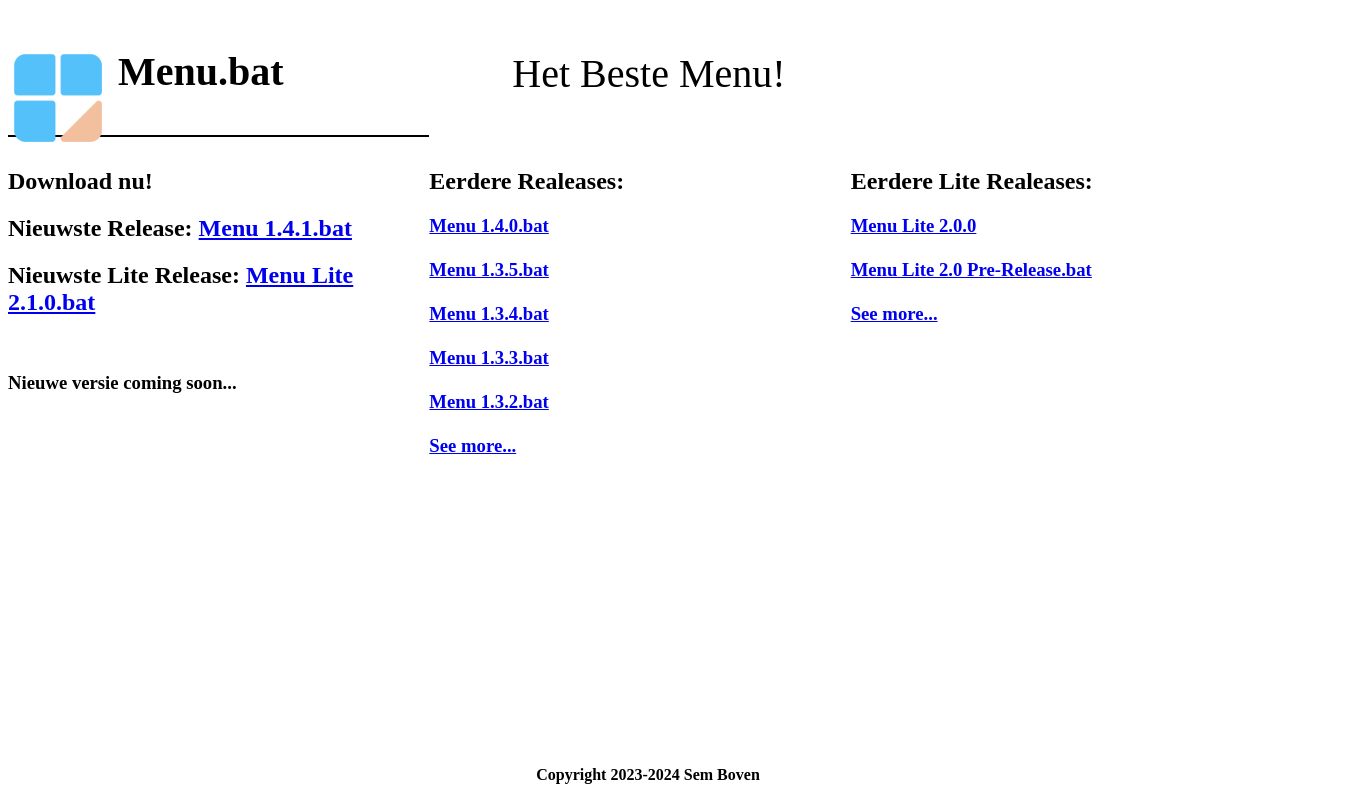
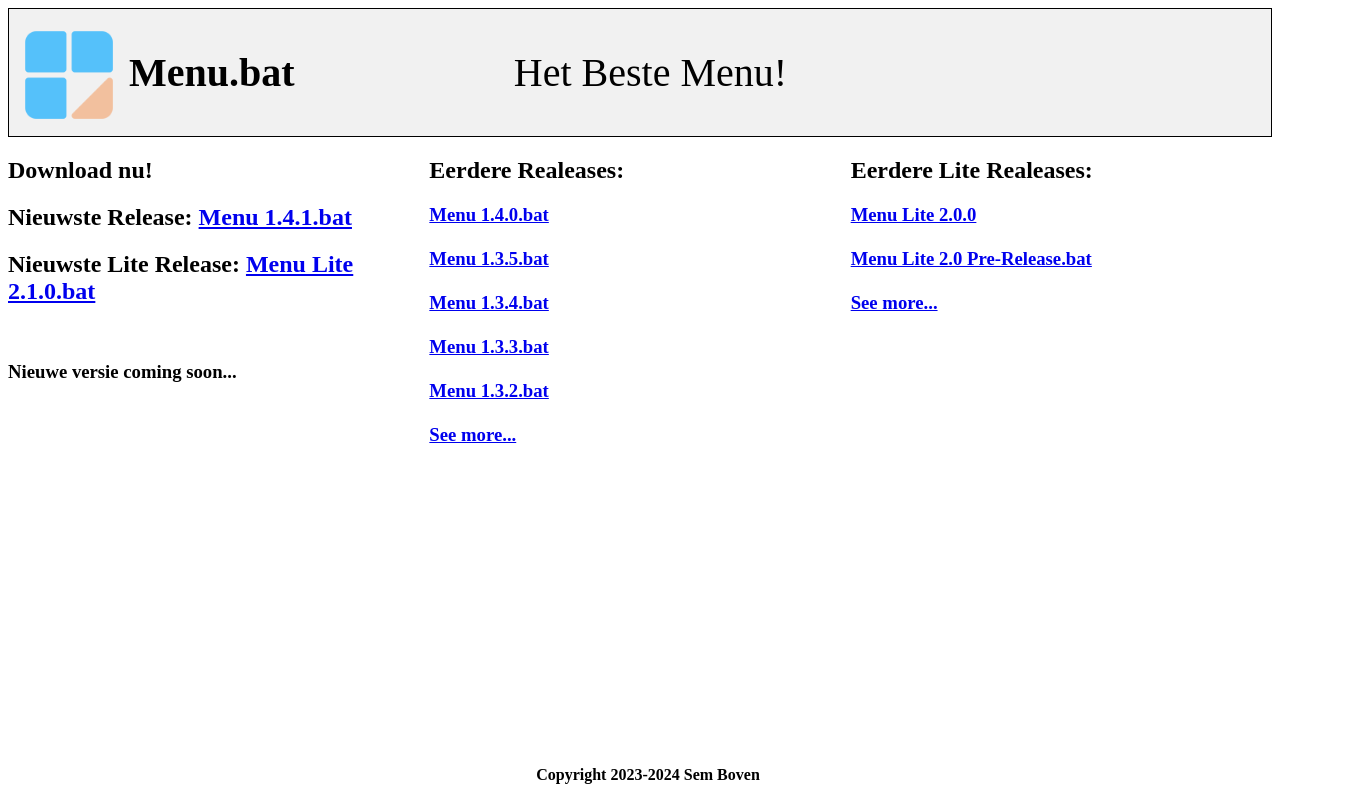
Before and after one commit to niels-joel/menu, a plain HTML site: page index.html in a window 1280 px wide. Shown: the whole page, 1355 px wide, since content can reach past the window. Drawn offline with Linux system fonts and the light colour scheme.

Commit message:
Update style.css

```diff
--- a/style.css
+++ b/style.css
@@ -4,10 +4,24 @@
   gap: 0px 0px;
   grid-auto-flow: row;
   grid-template-areas:
-    "Bovenbalk Bovenbalk Bovenbalk"
+    "Bovenkant Bovenkant Bovenkant"
     "Tekst Menu Menu-Lite"
     "Copyright Copyright Copyright";
 }
+
+.Bovenkant {  display: grid;
+  grid-template-columns: 1fr 1fr 1fr;
+  grid-template-rows: 1fr 1fr 1fr;
+  gap: 0px 0px;
+  grid-auto-flow: row;
+  grid-template-areas:
+    "Titel Bovenbalk Bovenbalk"
+    "Titel Bovenbalk Bovenbalk"
+    "Titel Bovenbalk Bovenbalk";
+  grid-area: Bovenkant;
+}
+
+.Titel { grid-area: Titel; }
 
 .Bovenbalk { grid-area: Bovenbalk; }
 
@@ -20,6 +34,8 @@
 .Copyright { grid-area: Copyright; }
 
 
+
+
 /* css style */
 
 body {
@@ -28,9 +44,15 @@ body {
 }
 
 
-.Bovenbalk {
+.Bovenkant {
 	background-color: #F1F1F1;
 	border: 1px solid #000000;
+}
+
+.Bovenbalk {
+	text-align: fixed;
+	margin-left: 10%;
+	width: 100%;
 }
 
 
@@ -40,16 +62,13 @@ body {
 }
 
 #bovenbalktekst {
-	text-align: center;
 	font-size: 40px;
-	position: fixed;
-	top: 10;
-	width: 100%;
 }
 
 #logo {
 	float: left;
 	padding-right: 10px;
+	padding-left: 10px;
 	position: relative;
 	z-index: 1;
 
```
